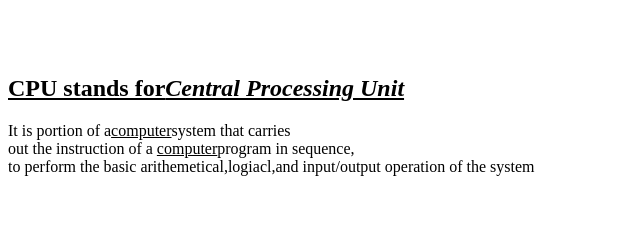
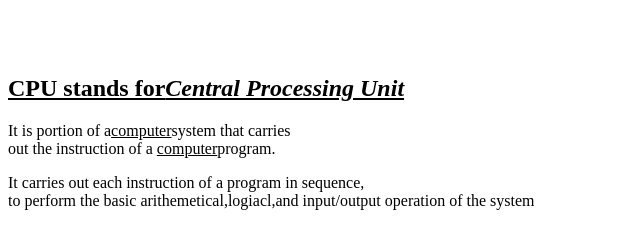
Before and after one commit to iamneo-production/dbdadbecbacccdfcadaeccdfffebaeceaec, a website: page public/index.html in a window 1280 px wide. Shown: the part 61-310 px from the top of the page, without its empty margins (0-640 px from the left). Drawn offline with Linux system fonts and the light colour scheme.

Commit message:
Backup Commit

```diff
--- a/public/index.html
+++ b/public/index.html
@@ -10,6 +10,7 @@
 <body>
     <h1>CPU</h1><br><br>
     <h2><u>CPU stands for<i>Central Processing Unit</i></u></h2>
-    <p>It is portion of a<u>computer</u>system that carries<br>out the instruction of a <u>computer</u>program in sequence,<br>to perform the basic arithemetical,logiacl,and input/output operation of the system</p><br>
+    <p>It is portion of a<u>computer</u>system that carries<br>out the instruction of a <u>computer</u>program.</p>
+    <p></p>It carries out each instruction of a program in sequence,<br>to perform the basic arithemetical,logiacl,and input/output operation of the system</p>
 </body>
 </html>
```
